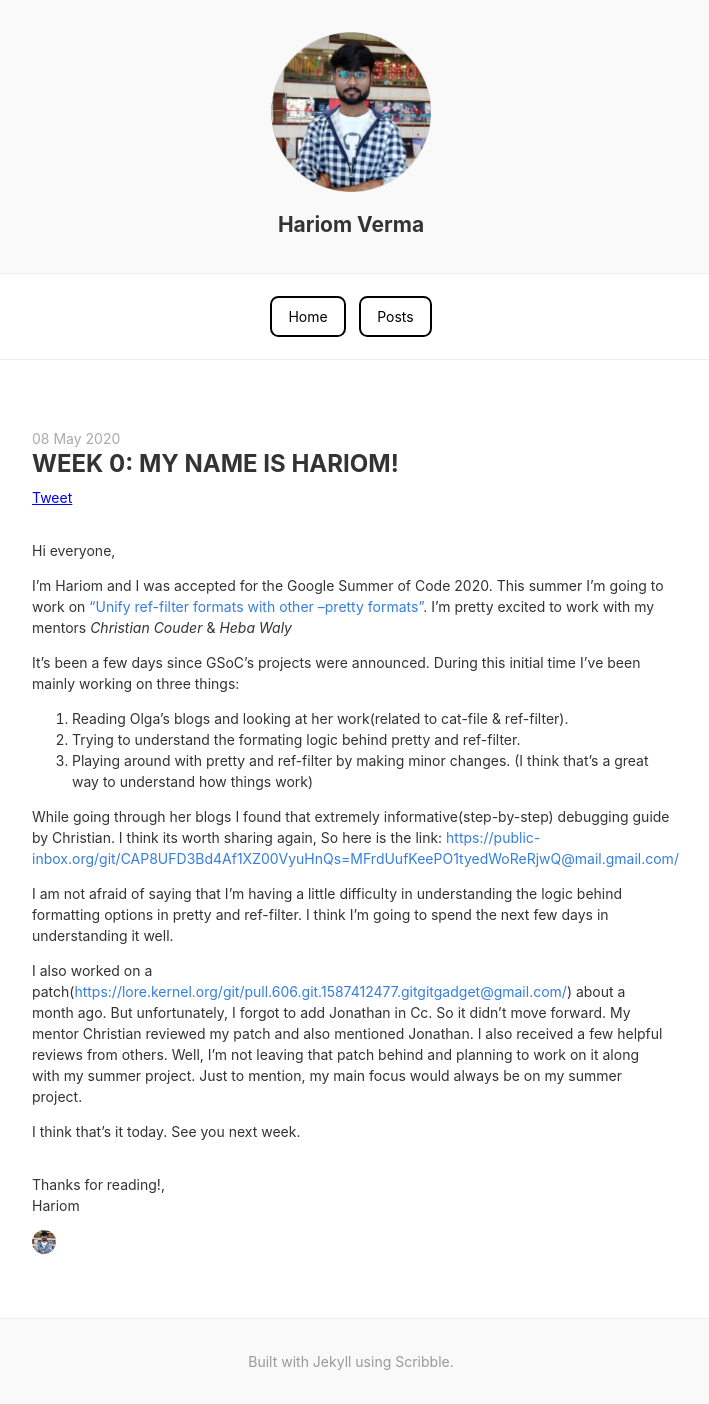
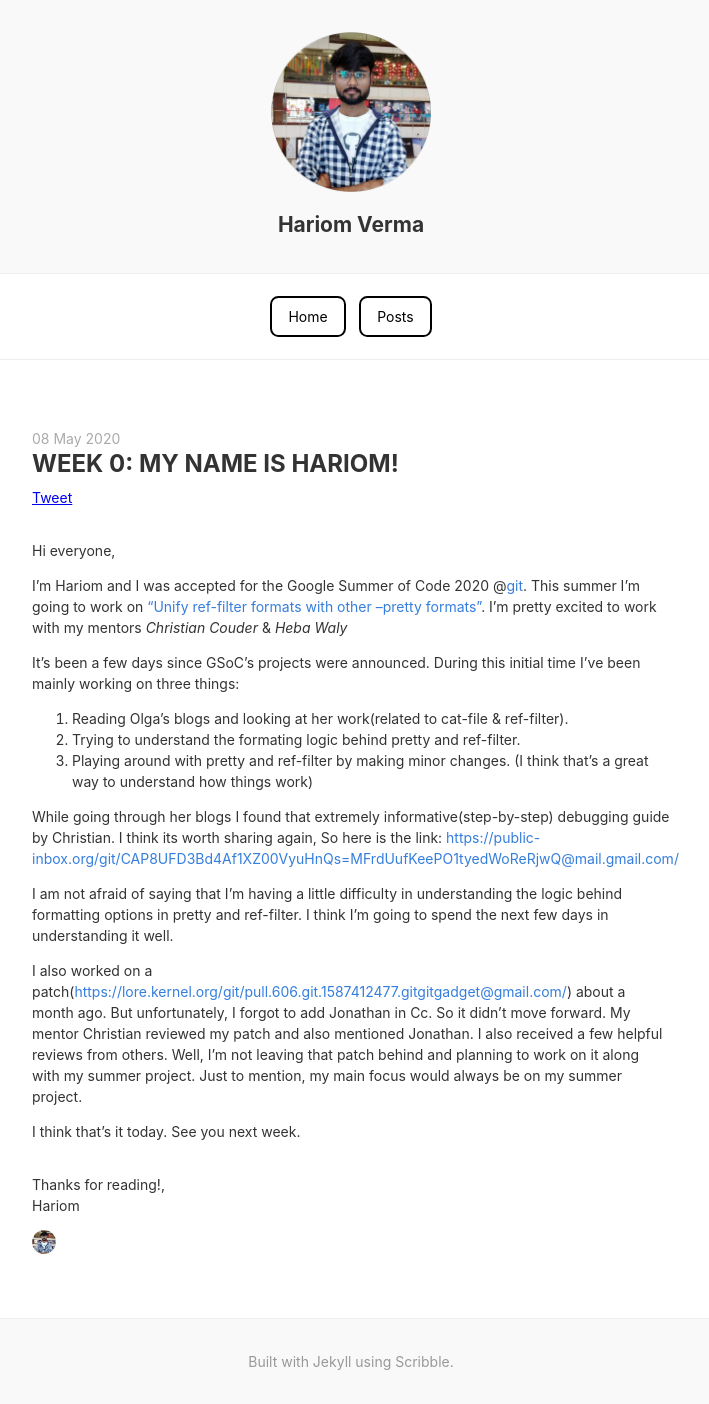
Before and after one commit to harry-hov/blogs, a Jekyll site: the page built from _posts/2020-05-08-week0-pilot.md, in a window 1280 px wide. Shown: the whole page, without its empty margins (289-998 px from the left). Built offline with Jekyll 4.4.1, drawn with Linux system fonts in a browser that asks for light colours; comment, search, counter and statistics services are not loaded.

Commit message:
Update 2020-05-08-week0-pilot.md

```diff
--- a/_posts/2020-05-08-week0-pilot.md
+++ b/_posts/2020-05-08-week0-pilot.md
@@ -5,7 +5,7 @@ categories: gsoc
 
 Hi everyone,
 
-I'm Hariom and I was accepted for the Google Summer of Code 2020. This summer I'm going to work on ["Unify ref-filter formats with other --pretty formats"](https://summerofcode.withgoogle.com/projects/#4593212745842688). I'm pretty excited to work with my mentors *Christian Couder* & *Heba Waly*
+I'm Hariom and I was accepted for the Google Summer of Code 2020 @[git](https://git-scm.com/). This summer I'm going to work on ["Unify ref-filter formats with other --pretty formats"](https://summerofcode.withgoogle.com/projects/#4593212745842688). I'm pretty excited to work with my mentors *Christian Couder* & *Heba Waly*
 
 It's been a few days since GSoC's projects were announced. During this initial time I've been mainly working on three things:
 
```
